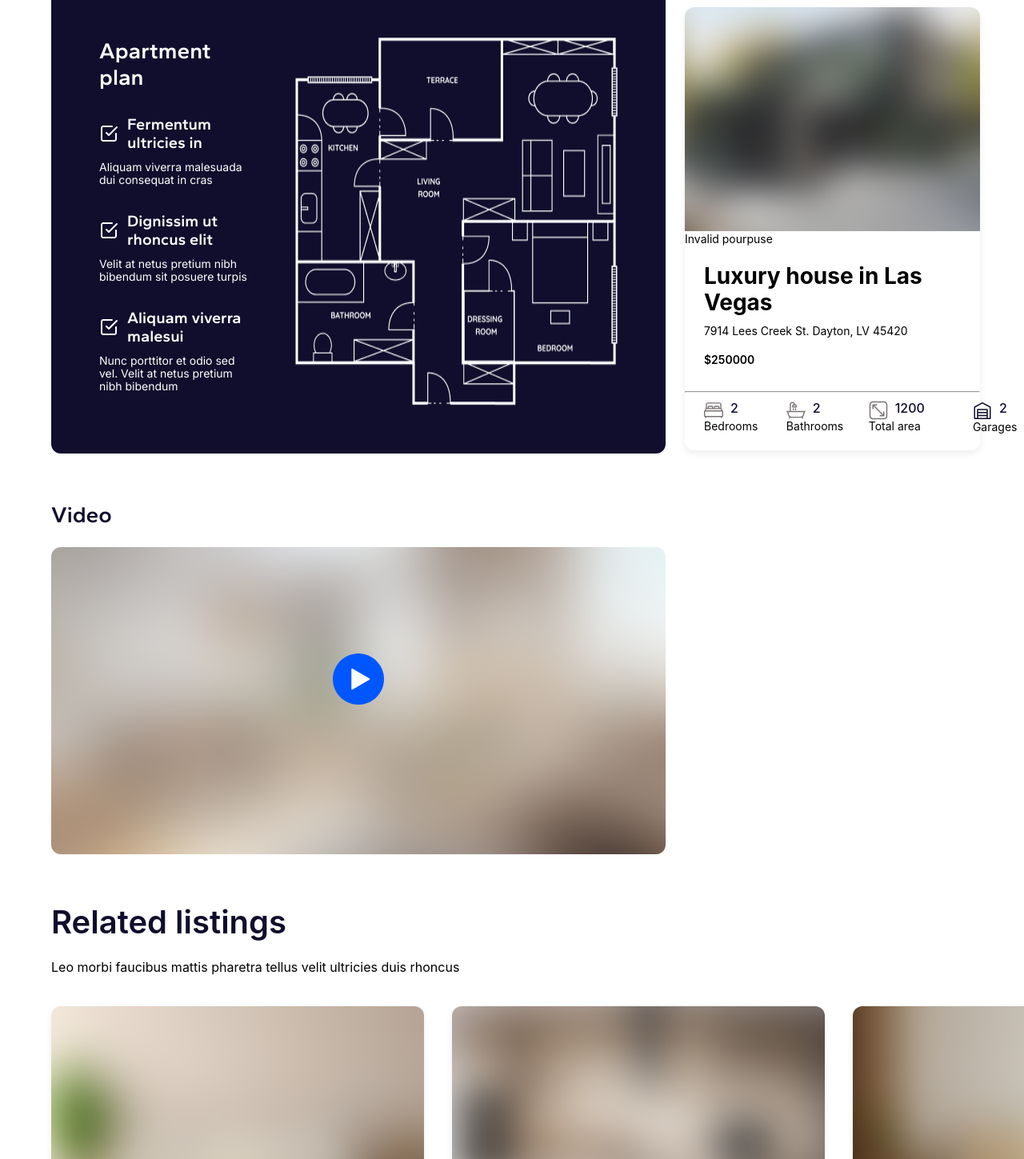
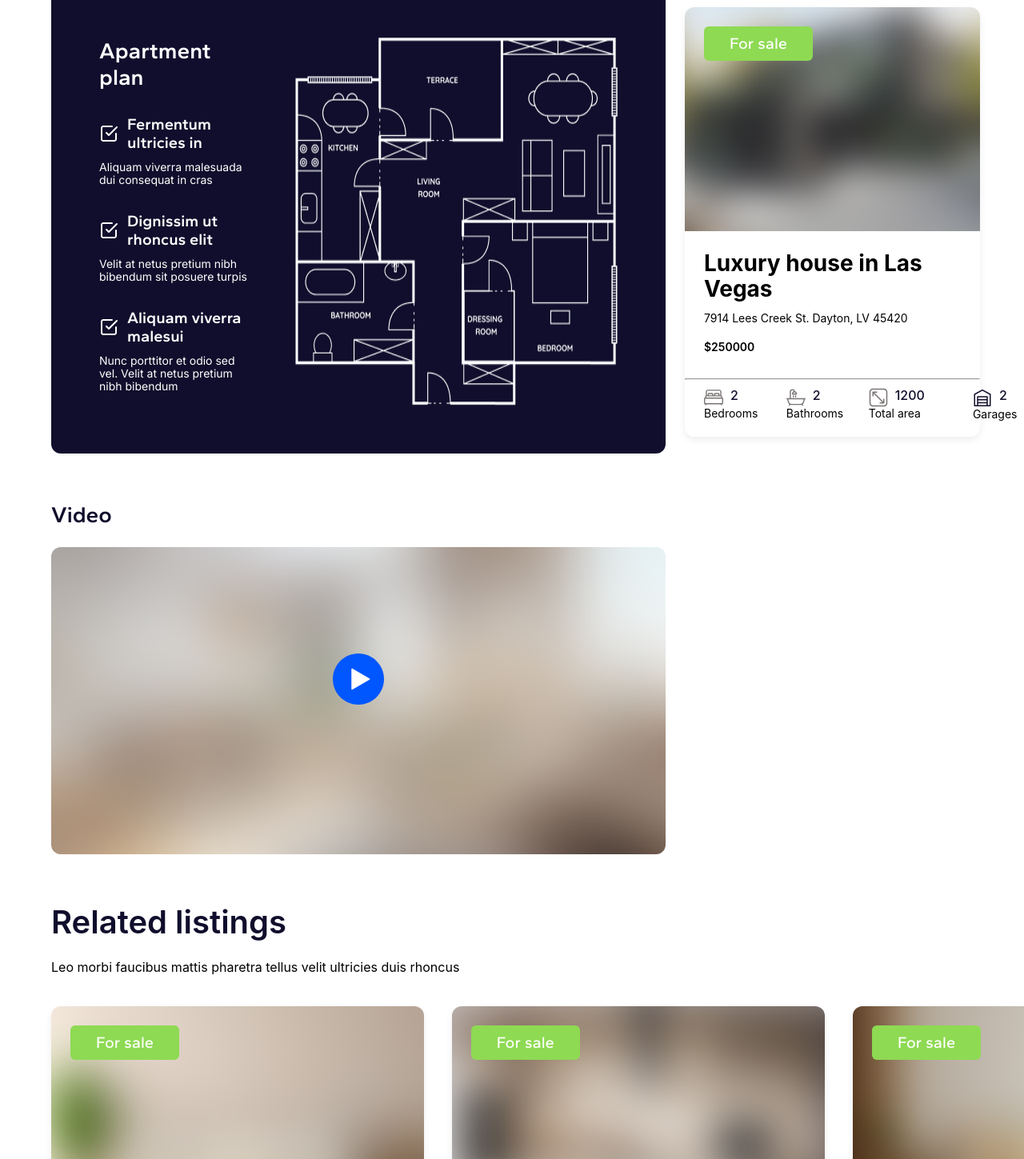
Before and after one commit to florentramaj/Real-Estate-Task, a React (Create React App) app: page /single-product in a window 1280 px wide. Shown: the part 2429-3878 px from the top of the page at 80% size. Built offline with nearby package versions, Linux system fonts and the light colour scheme.

Commit message:
Gert-last minute fixes02

```diff
--- a/src/components/OtherTools/OtherTools.js
+++ b/src/components/OtherTools/OtherTools.js
@@ -13,7 +13,7 @@ const OtherTools = () => {
         <h3>Related property</h3>
         <p>Leo morbi faucibus mattis pharetra tellus velit </p>
         <Card
-          //   pourpuse=""
+          pourpuse="s"
           imagesrc={luxurylasvegas}
           name="Luxury house in Las Vegas"
           adress="7914 Lees Creek St. Dayton, LV 45420"
--- a/src/components/RealtedProperty/RelatedProperty.js
+++ b/src/components/RealtedProperty/RelatedProperty.js
@@ -13,7 +13,7 @@ const RelatedProperty = () => {
       </p>
       <div className="deatiledinfocards">
         <Card
-          //   pourpuse=""
+          pourpuse="s"
           imagesrc={piscataway}
           name="Piscataway apartment"
           adress="19 North Road Piscataway, NJ 08854"
@@ -24,7 +24,7 @@ const RelatedProperty = () => {
           garage="0"
         />
         <Card
-          //   pourpuse=""
+          pourpuse="s"
           imagesrc={division}
           name="Division Road  apartment"
           adress="506 Division Road Pembroke Pines, FL 33028"
@@ -35,7 +35,7 @@ const RelatedProperty = () => {
           garage="0"
         />
         <Card
-          //   pourpuse=""
+          pourpuse="s"
           imagesrc={tanglewood}
           name="Tanglewood  apartment"
           adress="8911 Tanglewood Ave. Capitol Heights, MD 20743"
--- a/src/components/WhatCity/WhatCity.css
+++ b/src/components/WhatCity/WhatCity.css
@@ -26,6 +26,7 @@
 .whatcity {
   text-align: center;
   margin-top: 6rem;
+  margin-bottom: 6rem;
 }
 .whatcity h1 {
   color: #100e2c;
--- a/src/pages/Property/Property.js
+++ b/src/pages/Property/Property.js
@@ -19,7 +19,7 @@ const Property = () => {
   return (
     <div>
       <Ad />
-      <div className="featured-property margin-containment- ">
+      <div className="featured-property margin-containment-">
         <Card
           pourpuse="s"
           imagesrc={divisionroadhouse}
```
